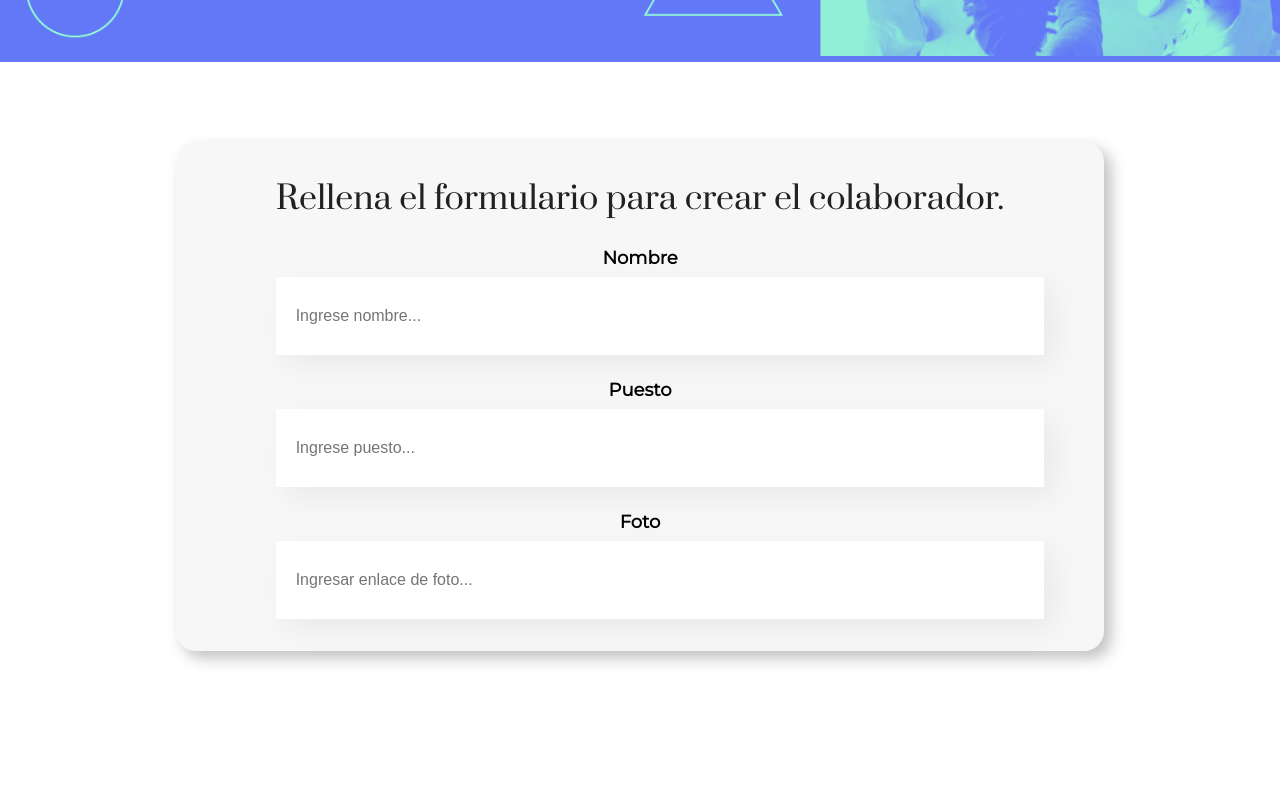
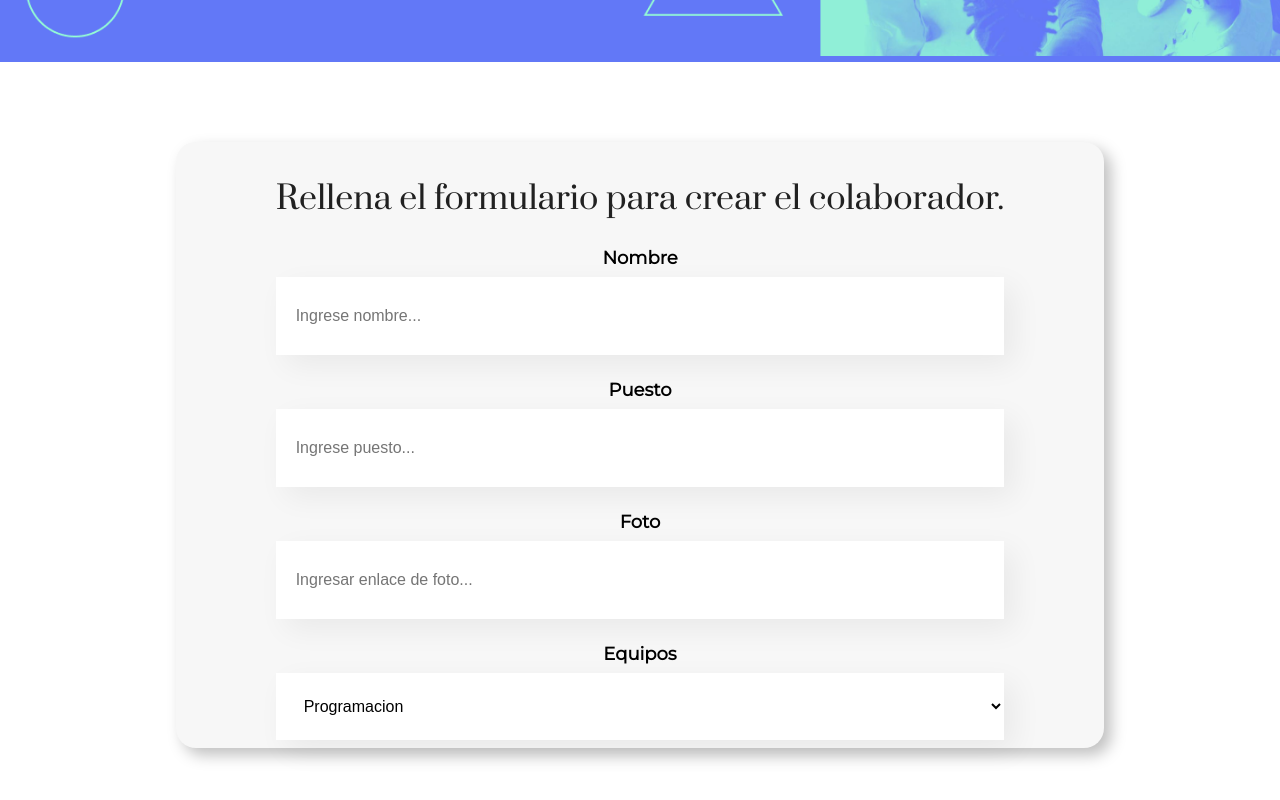
Before and after one commit to magoMercurio/org, a React (Create React App) app: page / in a window 1280 px wide. Shown: the part 438-1238 px from the top of the page. Before the commit the page ends 1169 px from the top, so only its background shows below. Built offline with nearby package versions, Linux system fonts and the light colour scheme.

Commit message:
add ListaOpciones component

```diff
--- a/src/componentes/CampoTexto/CampoTexto.css
+++ b/src/componentes/CampoTexto/CampoTexto.css
@@ -19,5 +19,6 @@
   padding: 30px 20px;
   outline-color: #6278f7;
   font-size: 16px;
+  box-sizing: border-box;
 
 }
--- /dev/null
+++ b/src/componentes/ListaOpciones/ListaOpciones.css
@@ -0,0 +1,19 @@
+.lista-opciones label {
+  display: block;
+  font-size: 18px;
+  font-weight: 600;
+  font-family: 'Montserrat', sans-serif;
+  margin-bottom: 8px;
+}
+
+.lista-opciones select {
+  width: 100%;
+  background-color: #ffffff;
+  box-shadow: 10px 10px 30px rgba(0, 0, 0, 0.06);
+  padding: 24px;
+  border: none;
+  box-sizing: border-box;
+  outline-color: #6278f7;
+  font-size: 16px;
+
+}
--- /dev/null
+++ b/src/componentes/ListaOpciones/index.js
@@ -0,0 +1,28 @@
+import './ListaOpciones.css'
+
+const ListaOpciones = () => {
+
+  /* Metodo map -> arreglo.map((equipo, index) => {
+    return <option></option>
+  }) */
+  const equipos = [
+    'Programacion',
+    'Front End',
+    'Data Science',
+    'Devop',
+    'UX y Diseño',
+    'Movil',
+    'Inovacion y Gestion'
+  ]
+
+  return <div className='lista-opciones'>
+    <label>Equipos</label>
+    <select>
+      { equipos.map((equipo, index) => {
+        return <option key={index}>{equipo}</option>
+      })}
+    </select>
+  </div>
+}
+
+export default ListaOpciones
--- a/src/componentes/formulario/Formulario.js
+++ b/src/componentes/formulario/Formulario.js
@@ -1,5 +1,6 @@
 import './Formulario.css'
 import CampoTexto from '../CampoTexto'
+import ListaOpciones from '../ListaOpciones'
 
 const Formulario = () => {
   return <section className='formulario'>
@@ -8,6 +9,7 @@ const Formulario = () => {
         <CampoTexto titulo='Nombre' placeholder='Ingrese nombre' />
         <CampoTexto titulo='Puesto' placeholder='Ingrese puesto'/>
         <CampoTexto titulo='Foto' placeholder='Ingresar enlace de foto' />
+        <ListaOpciones />
       </form>
     </section>
 }
```
